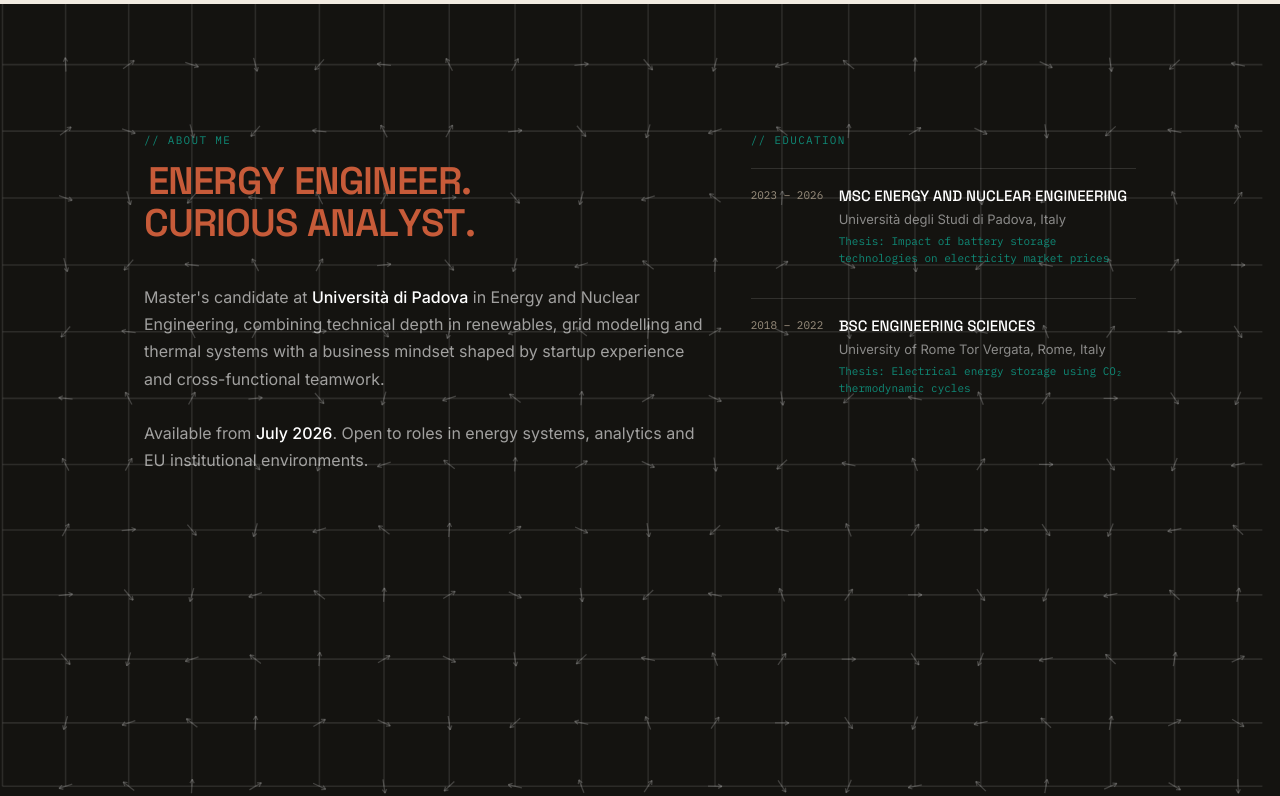
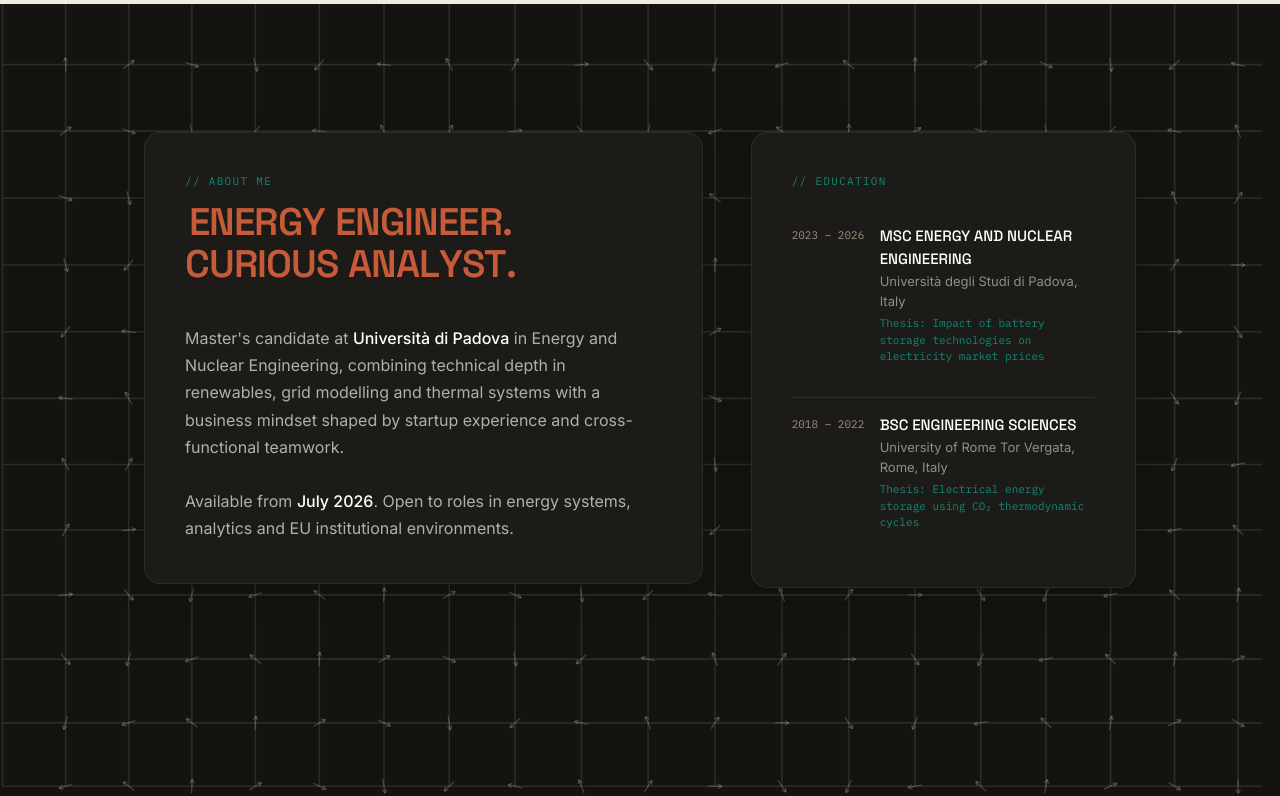
Before and after one commit to karthik25-Hub/PORTFOLIO-WEBSITE, a React (Vite) app: page / in a window 1280 px wide. Shown: the part 1847-2643 px from the top of the page. Built offline with nearby package versions, Linux system fonts and the light colour scheme.

Commit message:
design: wrap dark section contents in card containers to improve readability

```diff
--- a/src/components/AboutMe.jsx
+++ b/src/components/AboutMe.jsx
@@ -30,12 +30,19 @@ export default function AboutMe() {
         <div className="grid grid-cols-1 lg:grid-cols-12 gap-8 lg:gap-12 items-start">
 
           {/* Bio info */}
-          <div className="lg:col-span-7">
+          <div
+            className="lg:col-span-7 rounded-2xl p-8 md:p-10"
+            style={{
+              background: '#1C1B18',
+              border: '1px solid rgba(255, 255, 255, 0.07)',
+              boxShadow: '0 8px 32px rgba(0, 0, 0, 0.2)'
+            }}
+          >
             <SectionTitle eyebrow="// ABOUT ME" color="#C75B39">
               <Shuffle text="ENERGY ENGINEER.<br />CURIOUS ANALYST." triggerOnHover={true} />
             </SectionTitle>
             <Reveal delay={0.12}>
-              <p className="font-sans text-[15px] md:text-[16px] leading-[1.7] text-[rgba(255,255,255,0.6)] max-w-xl">
+              <p className="font-sans text-[15px] md:text-[16px] leading-[1.7] text-[rgba(255,255,255,0.65)] max-w-xl">
                 Master's candidate at <strong className="text-white font-medium">Università di Padova</strong> in Energy and Nuclear Engineering, combining technical depth in renewables, grid modelling and thermal systems with a business mindset shaped by startup experience and cross-functional teamwork.
                 <br /><br />
                 Available from <strong className="text-white font-medium">July 2026</strong>. Open to roles in energy systems, analytics and EU institutional environments.
@@ -44,7 +51,14 @@ export default function AboutMe() {
           </div>
 
           {/* Education timeline */}
-          <div className="lg:col-span-5 text-left">
+          <div
+            className="lg:col-span-5 text-left rounded-2xl p-8 md:p-10"
+            style={{
+              background: '#1C1B18',
+              border: '1px solid rgba(255, 255, 255, 0.07)',
+              boxShadow: '0 8px 32px rgba(0, 0, 0, 0.2)'
+            }}
+          >
             <Reveal>
               <p className="font-mono text-[11px] tracking-[0.12em] text-[#0F8A77] mb-5 uppercase">// EDUCATION</p>
             </Reveal>
@@ -55,7 +69,7 @@ export default function AboutMe() {
                   delay={i * 0.08}
                   as="li"
                   className="flex gap-4 py-4"
-                  style={{ borderTop: '1px solid rgba(255,255,255,0.12)' }}
+                  style={{ borderTop: i > 0 ? '1px solid rgba(255,255,255,0.08)' : 'none' }}
                 >
                   <div className="font-mono text-[11px] pt-0.5 whitespace-nowrap min-w-[72px] text-[#9A8F7E]">
                     {e.period}
--- a/src/components/Contact.jsx
+++ b/src/components/Contact.jsx
@@ -92,15 +92,23 @@ export default function Contact() {
     >
       <SectionGrid dark />
 
-      <div className="relative z-10 max-w-6xl mx-auto px-7 md:px-20">
+      <div className="relative z-10 max-w-4xl mx-auto px-7">
 
+        <div
+          className="rounded-2xl p-8 md:p-12 mb-12"
+          style={{
+            background: '#1C1B18',
+            border: '1px solid rgba(255, 255, 255, 0.07)',
+            boxShadow: '0 8px 32px rgba(0, 0, 0, 0.2)'
+          }}
+        >
           <div className="mb-10">
             <Reveal>
               <p className="font-mono text-[11px] tracking-[0.12em] text-[#0F8A77] mb-5">// LET'S CONNECT</p>
             </Reveal>
             <h2
               className="font-head font-bold text-white mb-4 tracking-tight uppercase"
-            style={{ fontSize: 'clamp(38px, 4.5vw, 64px)', letterSpacing: '-0.035em', lineHeight: 1.08 }}
+              style={{ fontSize: 'clamp(32px, 4vw, 56px)', letterSpacing: '-0.035em', lineHeight: 1.08 }}
             >
               <Shuffle text="GOT A PROJECT" delay={0.0} triggerOnHover={true} />
               <br />
@@ -108,7 +116,7 @@ export default function Contact() {
               <Shuffle text="OPPORTUNITY?" className="text-[#C75B39]" delay={0.18} triggerOnHover={true} />
             </h2>
             <Reveal delay={0.35}>
-            <p className="font-sans text-[15px] md:text-[16px] leading-relaxed max-w-sm" style={{ color: 'rgba(255,255,255,0.38)' }}>
+              <p className="font-sans text-[15px] md:text-[16px] leading-relaxed max-w-md" style={{ color: 'rgba(255,255,255,0.45)' }}>
                 Open to internships, analyst roles and EU institutional opportunities from July 2026.
               </p>
             </Reveal>
@@ -149,10 +157,11 @@ export default function Contact() {
               }
             />
           </div>
+        </div>
 
         {/* Footer line */}
         <p
-          className="font-mono text-[11px] mt-24 tracking-wide"
+          className="font-mono text-[11px] mt-16 tracking-wide text-center"
           style={{ color: 'rgba(255,255,255,0.18)' }}
         >
           © 2025 Karthik Kantamneni · Padua, Italy
```
Lines whose indentation alone changed are shown as unchanged.
